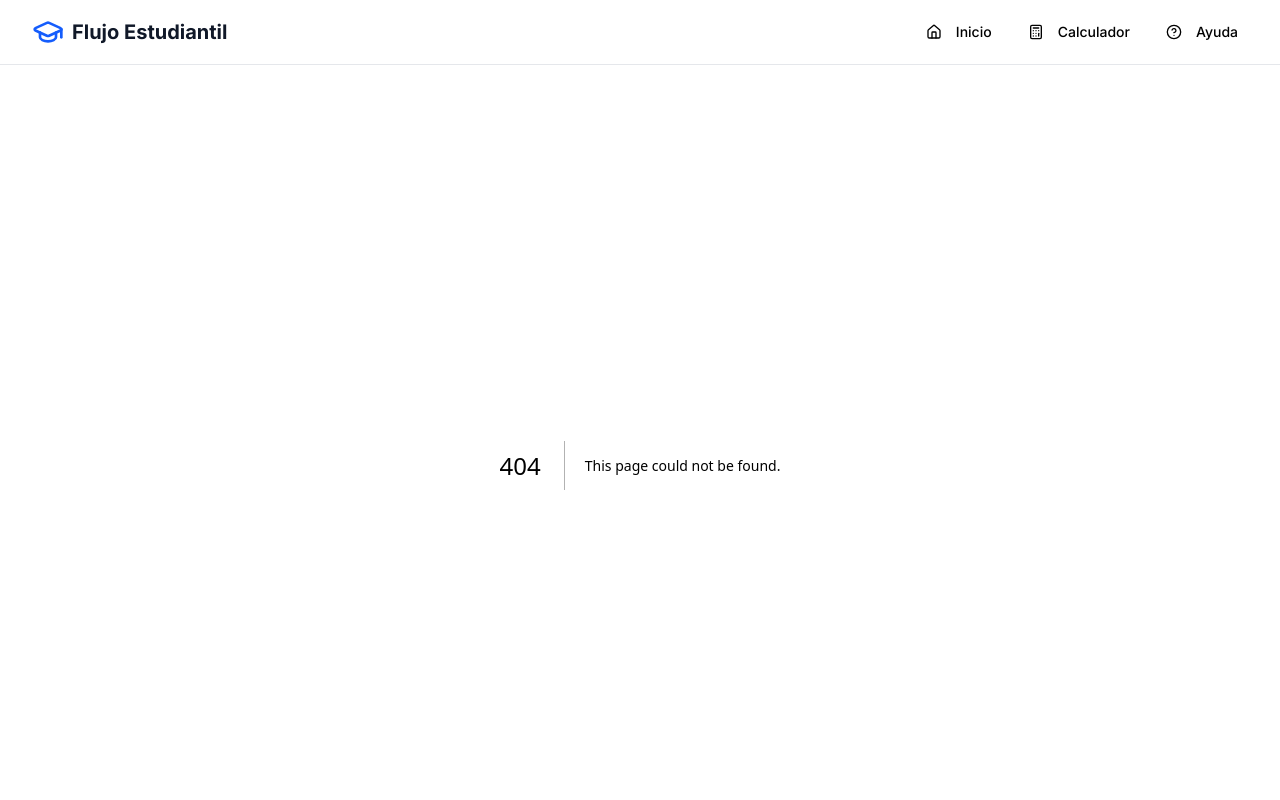
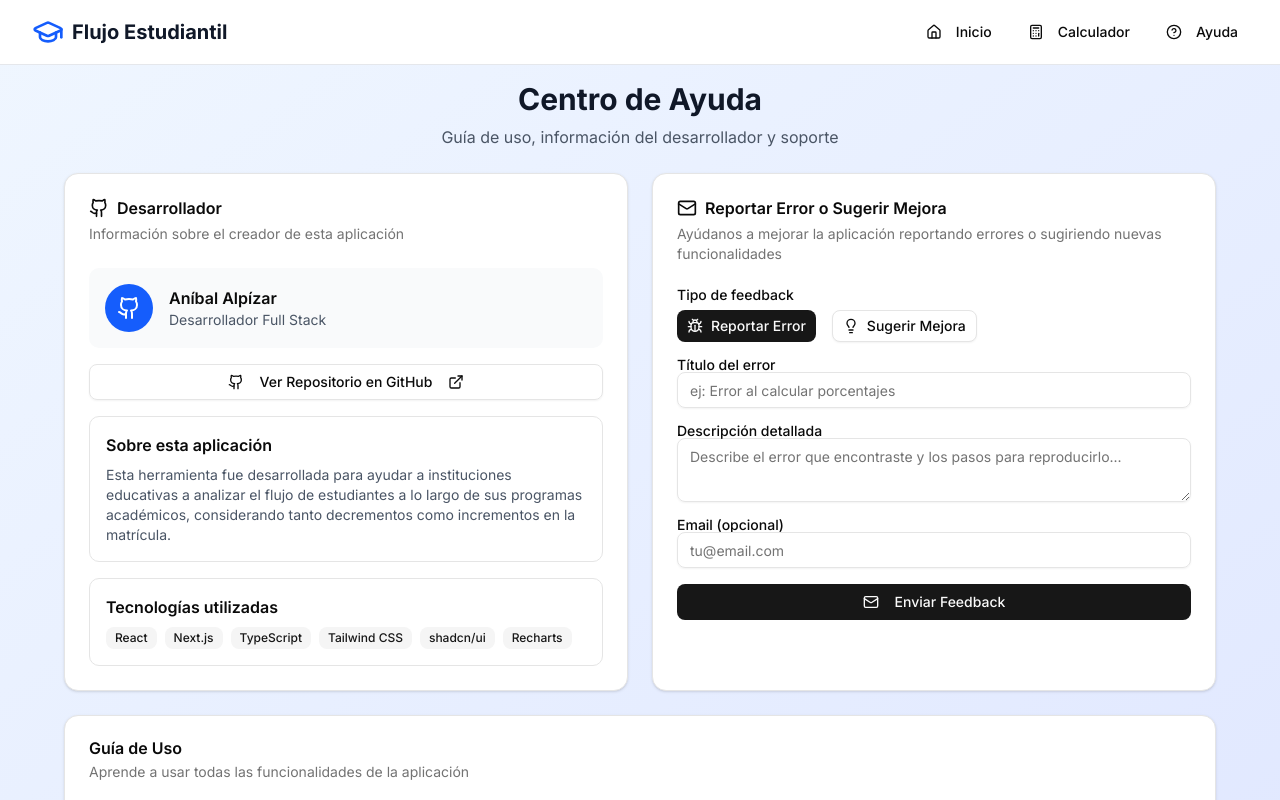
Before and after one commit to anibalalpizar/nextjs-student-flow-calculator, a Next.js app: page /help in a window 1280 px wide. Before the commit this address had no page. Shown: the top 800 px of the page. Built offline with nearby package versions, Linux system fonts and the light colour scheme.

Commit message:
Add HelpPage component for user guidance and feedback submission

```diff
--- /dev/null
+++ b/src/app/help/page.tsx
@@ -0,0 +1,13 @@
+import type { Metadata } from "next"
+
+import HelpPageClient from "./HelpPageClient"
+
+export const metadata: Metadata = {
+  title: "Ayuda | Calculador de Flujo Estudiantil",
+  description:
+    "Guía de uso, información del desarrollador y formulario de feedback para el Calculador de Flujo Estudiantil.",
+}
+
+export default function HelpPage() {
+  return <HelpPageClient />
+}
```
